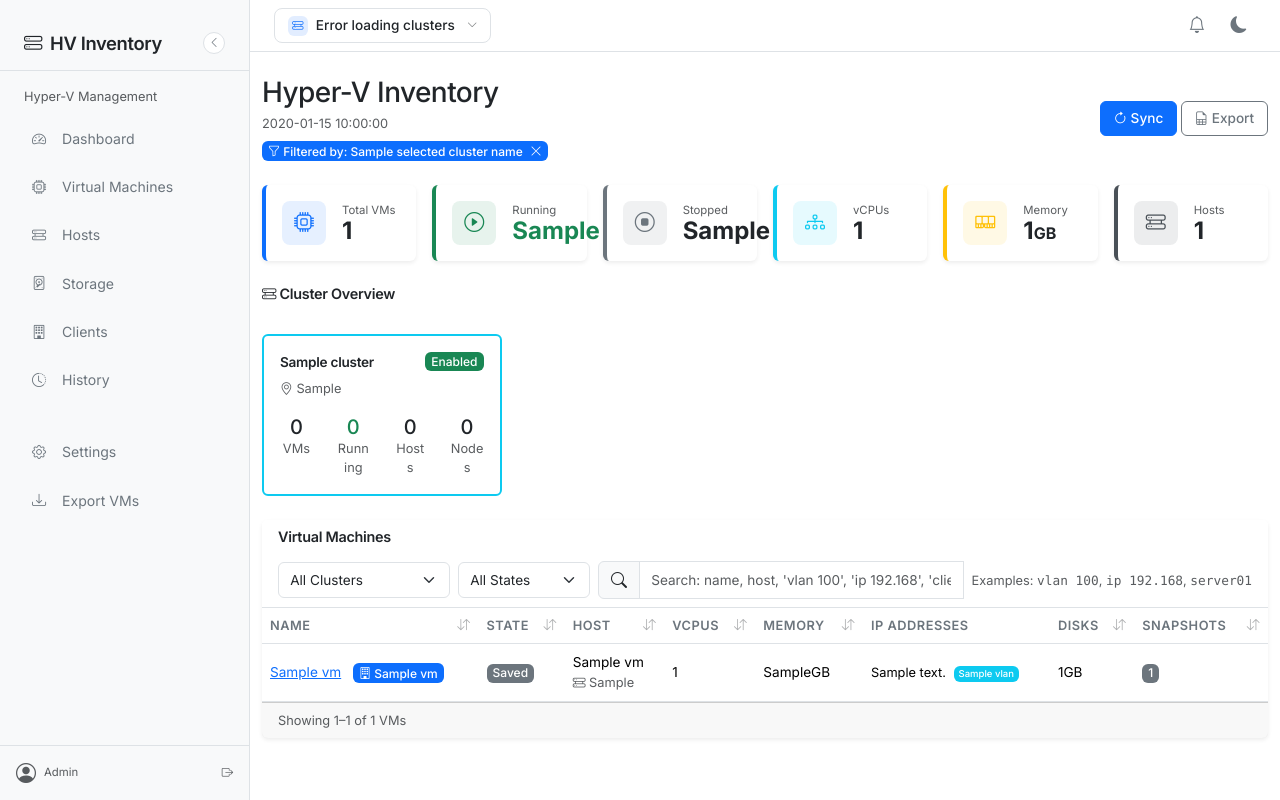
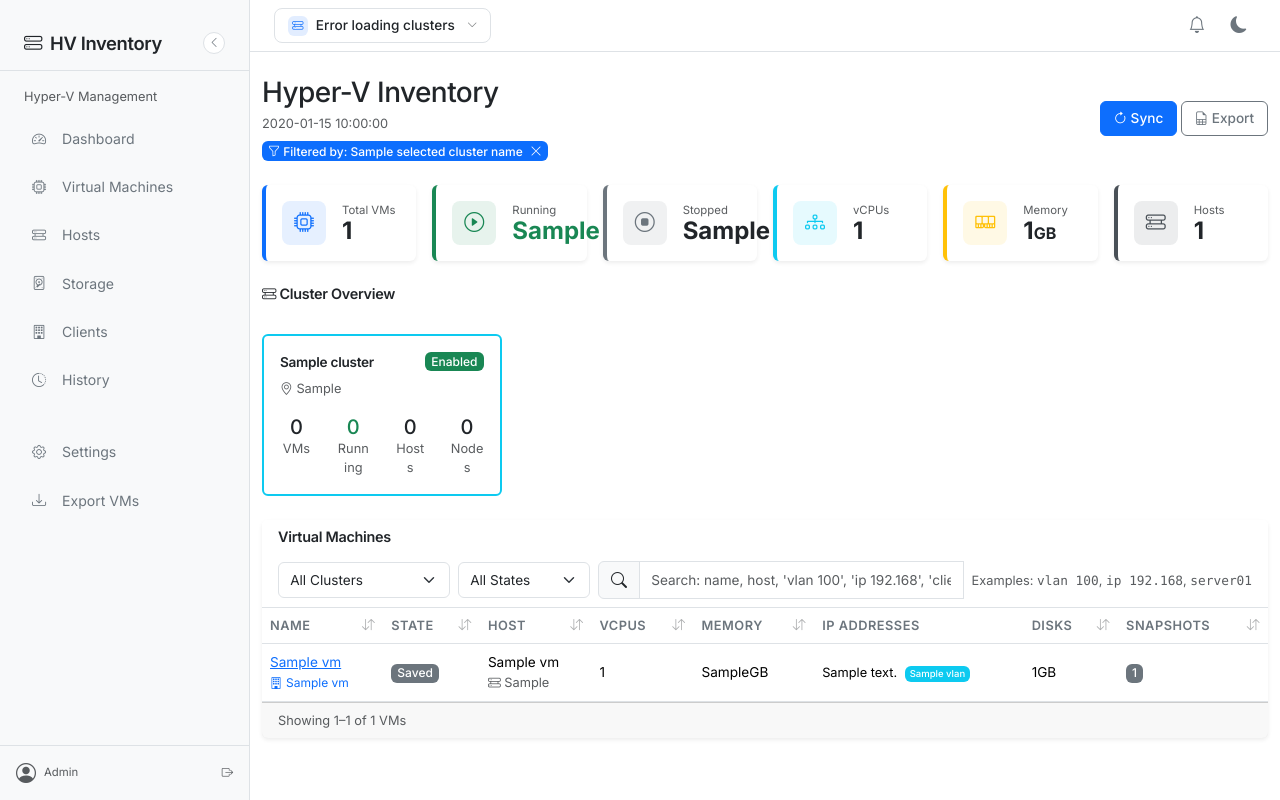
Before and after one commit to amontaser/egid-hv-Inventory-, a Flask app: template templates/index.html in a window 1280 px wide. Run offline with Flask 3, Linux system fonts and the light colour scheme; tables that the repository leaves empty hold one stand-in row (values such as "Sample post"); the template is opened without the code that fills it: values that come from a table or form of the project are taken from there, most other values are stand-ins (such as "Sample title", 1, 10 or a date in 2020); some libraries are stand-ins or nearby versions.

Commit message:
fix: match client display style in index.html with vms.html

```diff
--- a/templates/index.html
+++ b/templates/index.html
@@ -334,9 +334,7 @@
                         <td>
                             <a href="/vm/{{ vm.vm_id }}?cluster={{ vm.cluster_name }}">{{ vm.machine_name }}</a>
                             {% if vm.client_name %}
-                            <a href="/client/{{ vm.client_id }}" class="badge bg-primary ms-2" style="text-decoration: none;">
-                                <i class="bi bi-building"></i> {{ vm.client_name }}
-                            </a>
+                            <br><a href="/client/{{ vm.client_id }}" class="text-decoration-none" style="font-size:.75rem;color:var(--bs-link-color);"><i class="bi bi-building me-1"></i>{{ vm.client_name }}</a>
                             {% endif %}
                         </td>
                        <td>{% if vm.state == 'Running' %}<span class="badge bg-success">Running</span>{% else %}<span class="badge bg-secondary">{{ vm.state }}</span>{% endif %}</td>
```
